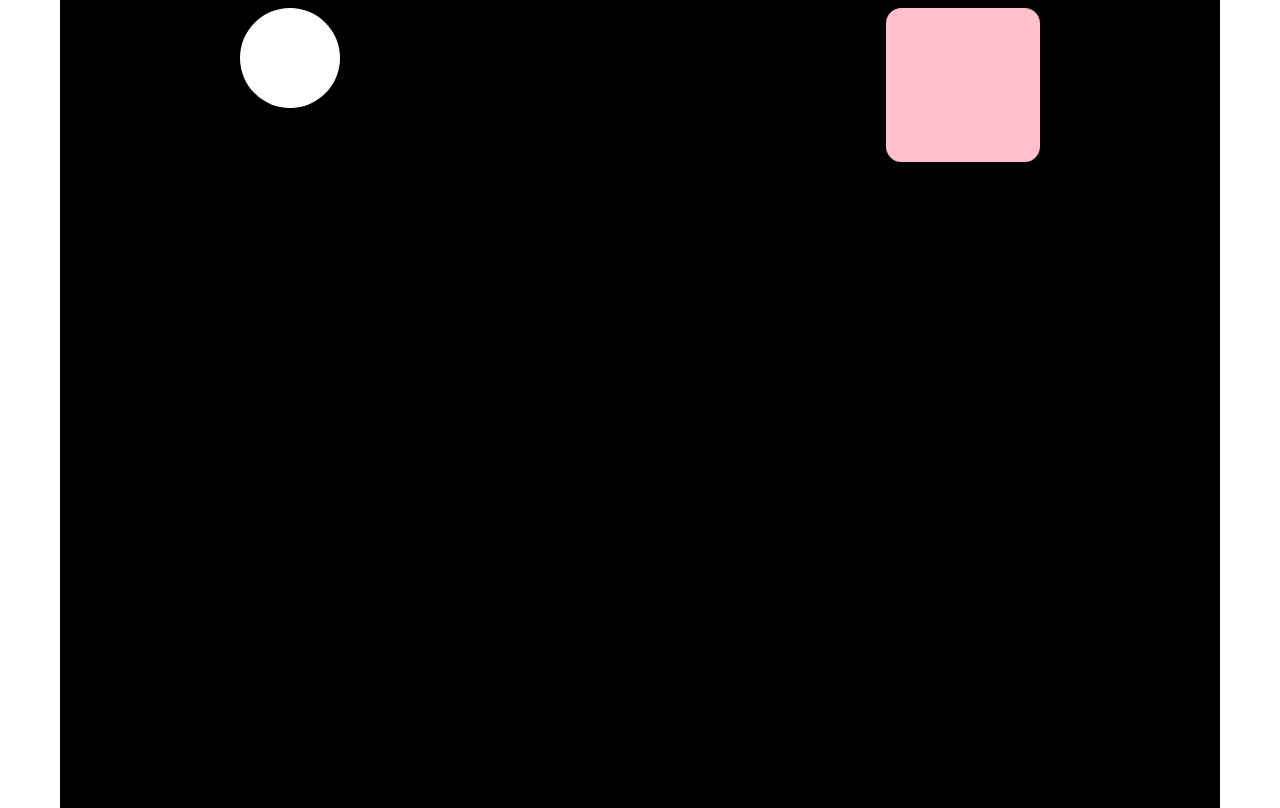
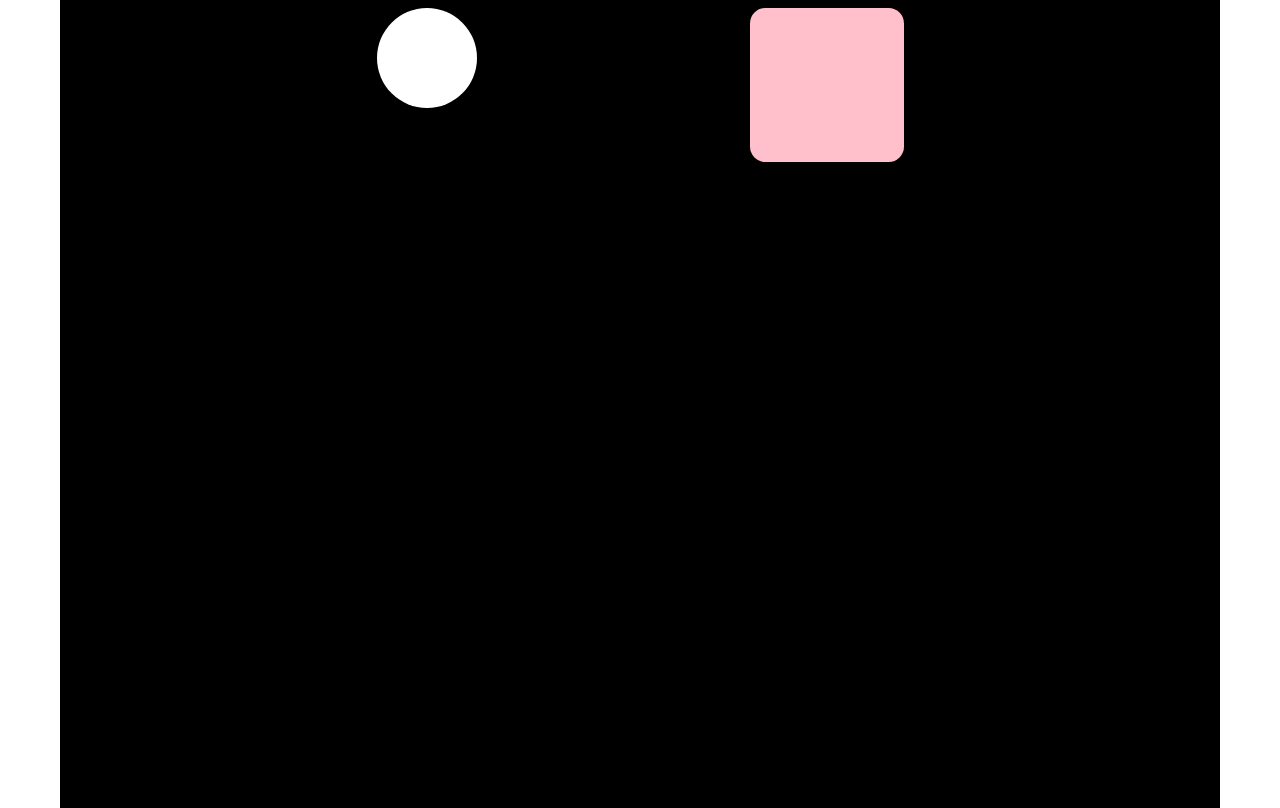
Before and after one commit to Matushini97/zoo-land, a plain HTML site: page pages/donate/donate.html in a window 1280 px wide. Shown: the part 72-880 px from the top of the page. Drawn offline with Linux system fonts and the light colour scheme; files that its build step writes are made by us from their sources.

Commit message:
feat: add main section left and right

```diff
--- a/pages/donate/sass/donate.sass
+++ b/pages/donate/sass/donate.sass
@@ -76,7 +76,7 @@ h1
     height: 100vh
     background: black
     display: flex
-    justify-content: space-between
+    justify-content: space-around
     &__left
         width: 100px
         height: 100px
```
Also changed, not shown: pages/donate/donate.css.
